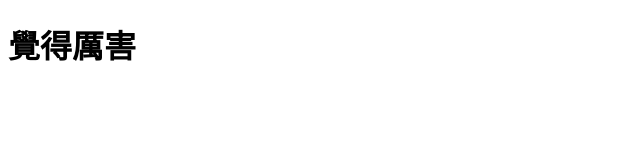
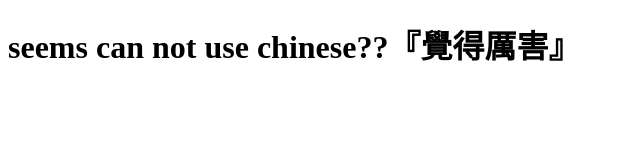
Before and after one commit to uxlaboratorio/uxlaboratorio.github.io, a plain HTML site: page index.html in a window 1280 px wide. Shown: the whole page, without its empty margins (0-640 px from the left). Drawn offline with Linux system fonts and the light colour scheme.

Commit message:
test english/chinese

```diff
--- a/index.html
+++ b/index.html
@@ -2,9 +2,9 @@
 <html>
     <head>
         <meta charset="utf-8" />
-        <title>你好！GitHub</title>
+        <title>Hello！GitHub</title>
     </head>
     <body>
-        <h1>覺得厲害</h1>
+        <h1>seems can not use chinese??『覺得厲害』</h1>
     </body>
 </html>
```
